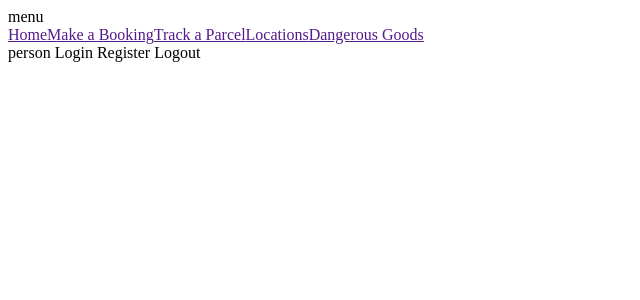
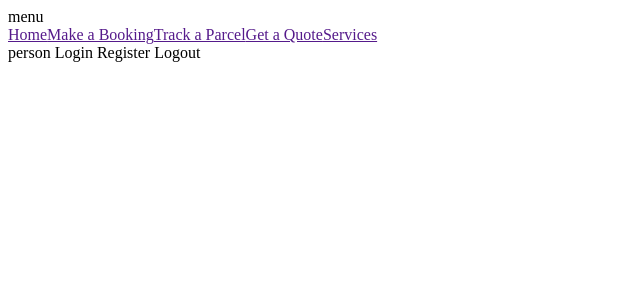
Before and after one commit to ZeroEcks/packr, a Flask app: template packr/static/views/navbar.html in a window 1280 px wide. Shown: the top 300 px of the page, without its empty margins (0-640 px from the left). Run offline with Flask 2, Linux system fonts and the light colour scheme; the template is opened without the code that fills it, so the values that code supplies are empty.

Commit message:
updated nav links

```diff
--- a/packr/static/views/navbar.html
+++ b/packr/static/views/navbar.html
@@ -2,7 +2,7 @@
     <div class="md-toolbar-tools">
         <md-button ng-click="toggleLeft()" show-md hide-gt-sm><md-icon>menu</md-icon></md-button>
 		<div id="toolbar-nav">
-			<md-button><a href="">Home</a></md-button><md-button><a href="">Make a Booking</a></md-button><md-button><a href="">Track a Parcel</a></md-button><md-button><a href="">Locations</a></md-button><md-button><a href="">Dangerous Goods</a></md-button>
+			<md-button><a href="">Home</a></md-button><md-button><a href="">Make a Booking</a></md-button><md-button><a href="">Track a Parcel</a></md-button><md-button><a href="">Get a Quote</a></md-button><md-button><a href="">Services</a></md-button>
         </div>
 		<md-menu>
             <md-button ng-click="$mdOpenMenu($event)"><md-icon>person</md-icon></md-button>
--- a/packr/templates/index.html
+++ b/packr/templates/index.html
@@ -19,7 +19,7 @@
                 <navbar></navbar>
                 <div ng-view ng-cloak flex layout="column"></div>
 				<div id="footer">
-					<md-button><a href="">Contact Us</a></md-button><md-button><a href="">FAQ's</a></md-button><md-button><a href="">Site Map</a></md-button><md-button><a href="">Insurance</a></md-button><md-button><a href="">Terms and Conditions</a></md-button><md-button><a href="">Privacy Policy</a></md-button>
+					<md-button><a href="">Contact Us</a></md-button><md-button><a href="">FAQ's</a></md-button><md-button><a href="">Site Map</a></md-button><md-button><a href="">Terms and Conditions</a></md-button><md-button><a href="">Privacy Policy</a></md-button>
 				</div>
             </div>
         </section>
```
